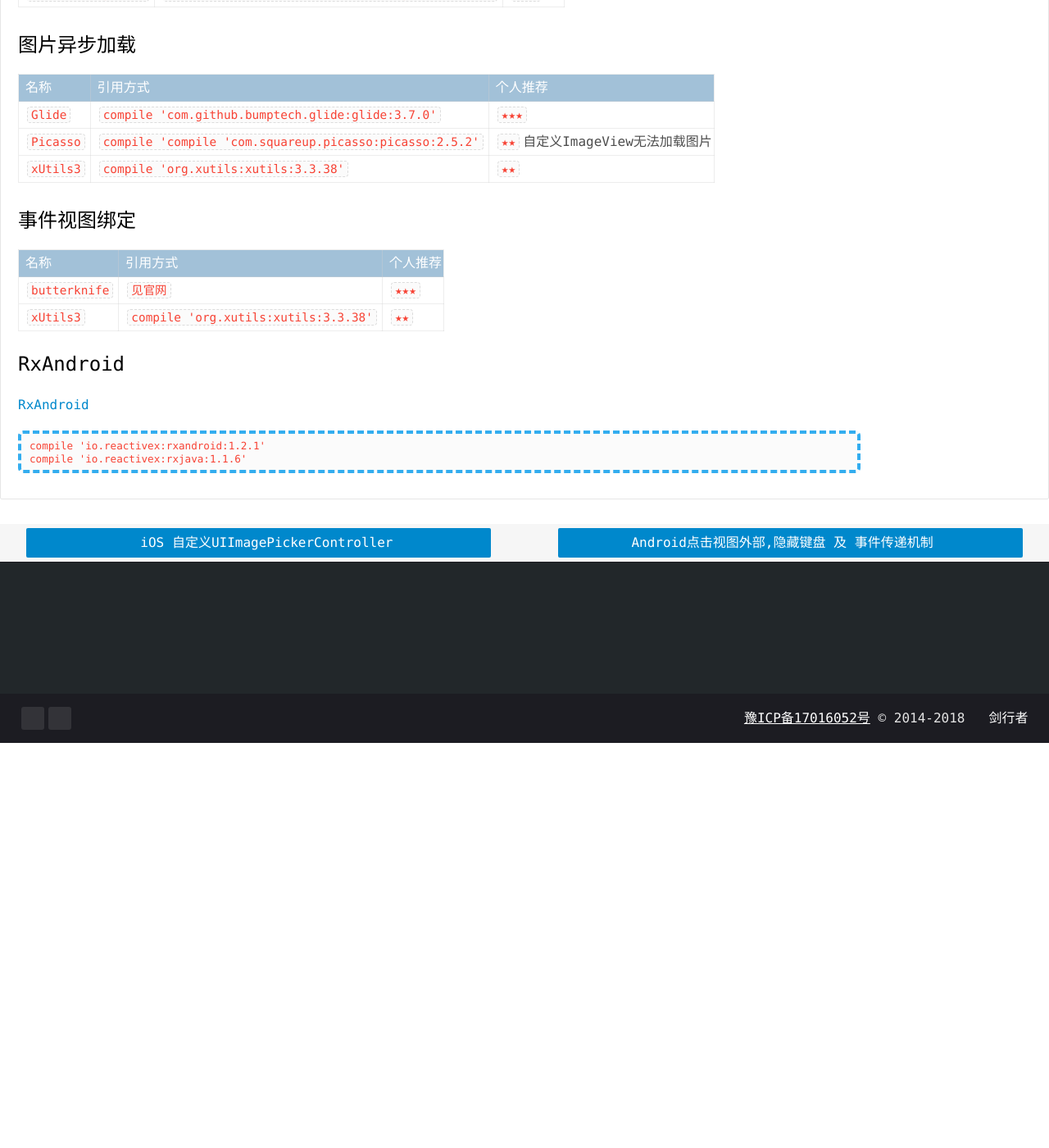
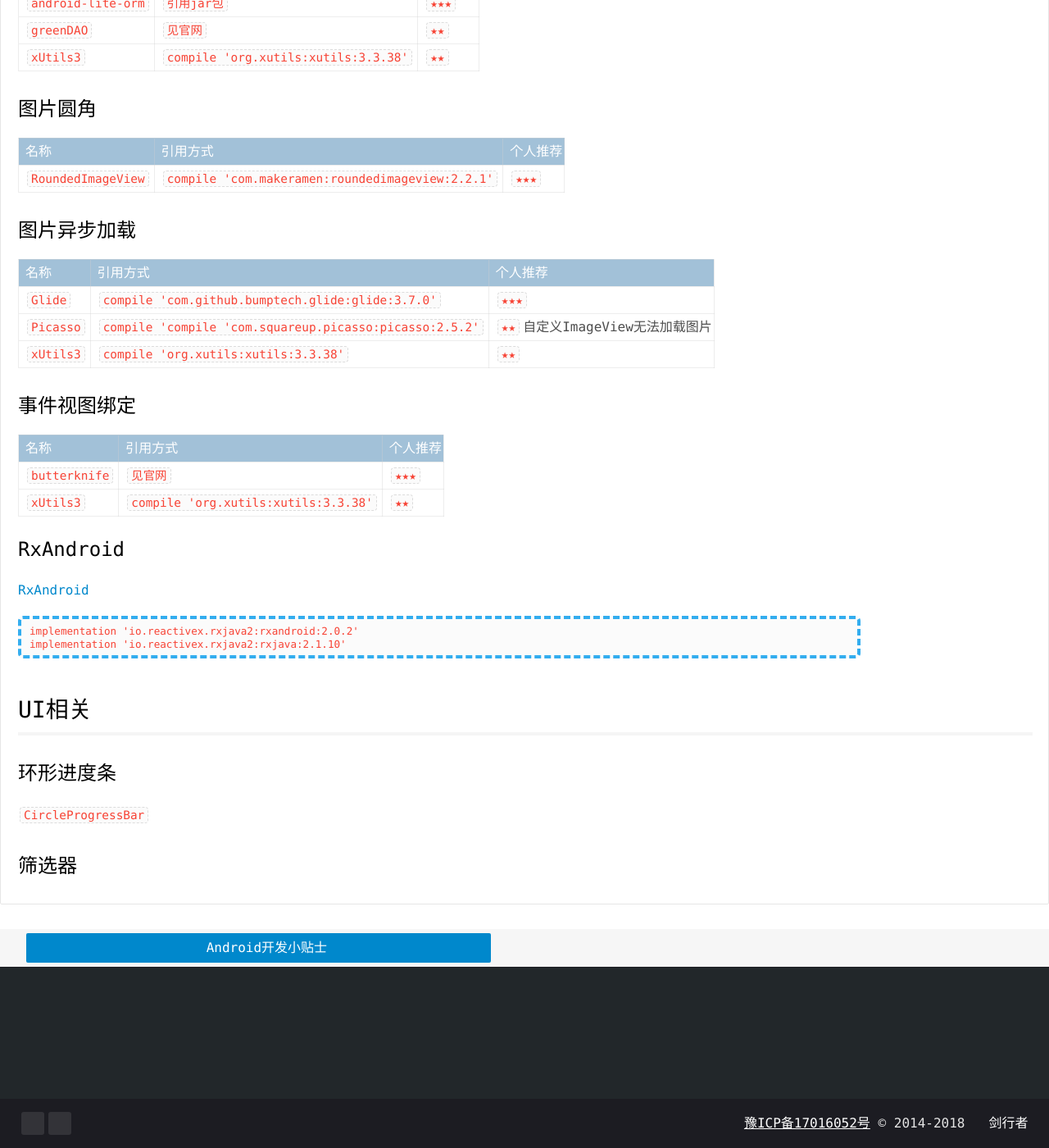
Before and after one commit to psvmc/myblog_jekyll, a Jekyll site: the page built from _posts/2018-03-26-android-lib.md, in a window 1280 px wide and 1400 px high, scrolled down 1859 px. Shown: the whole window at 82% size. Built offline with Jekyll 4.4.1, drawn with Linux system fonts in a browser that asks for light colours; comment, search, counter and statistics services are not loaded; before the commit the page ends 2765 px from its top, so only the background shows below that; some of the changed text lies outside the part shown.

Commit message:
博客提交

````diff
--- a/_posts/2016-11-18-android-lib.md
+++ b/_posts/2018-03-26-android-lib.md
@@ -8,8 +8,7 @@
 
 ---
 
-
-### Android官方
+## Android官方
 
 ```
 compile 'com.android.support:appcompat-v7:23.0.0'
@@ -79,6 +82,16 @@
 [RxAndroid](https://github.com/ReactiveX/RxAndroid)
 
 ```
-compile 'io.reactivex:rxandroid:1.2.1'
-compile 'io.reactivex:rxjava:1.1.6'
+implementation 'io.reactivex.rxjava2:rxandroid:2.0.2'
+implementation 'io.reactivex.rxjava2:rxjava:2.1.10'
 ```
+
+
+
+## UI相关
+
+### 环形进度条
+
+ [`CircleProgressBar`](https://github.com/dinuscxj/CircleProgressBar)
+
+### 筛选器
````
Also changed, not shown: other parts of _posts/2018-03-26-android-lib.md (+4 -0 lines).
